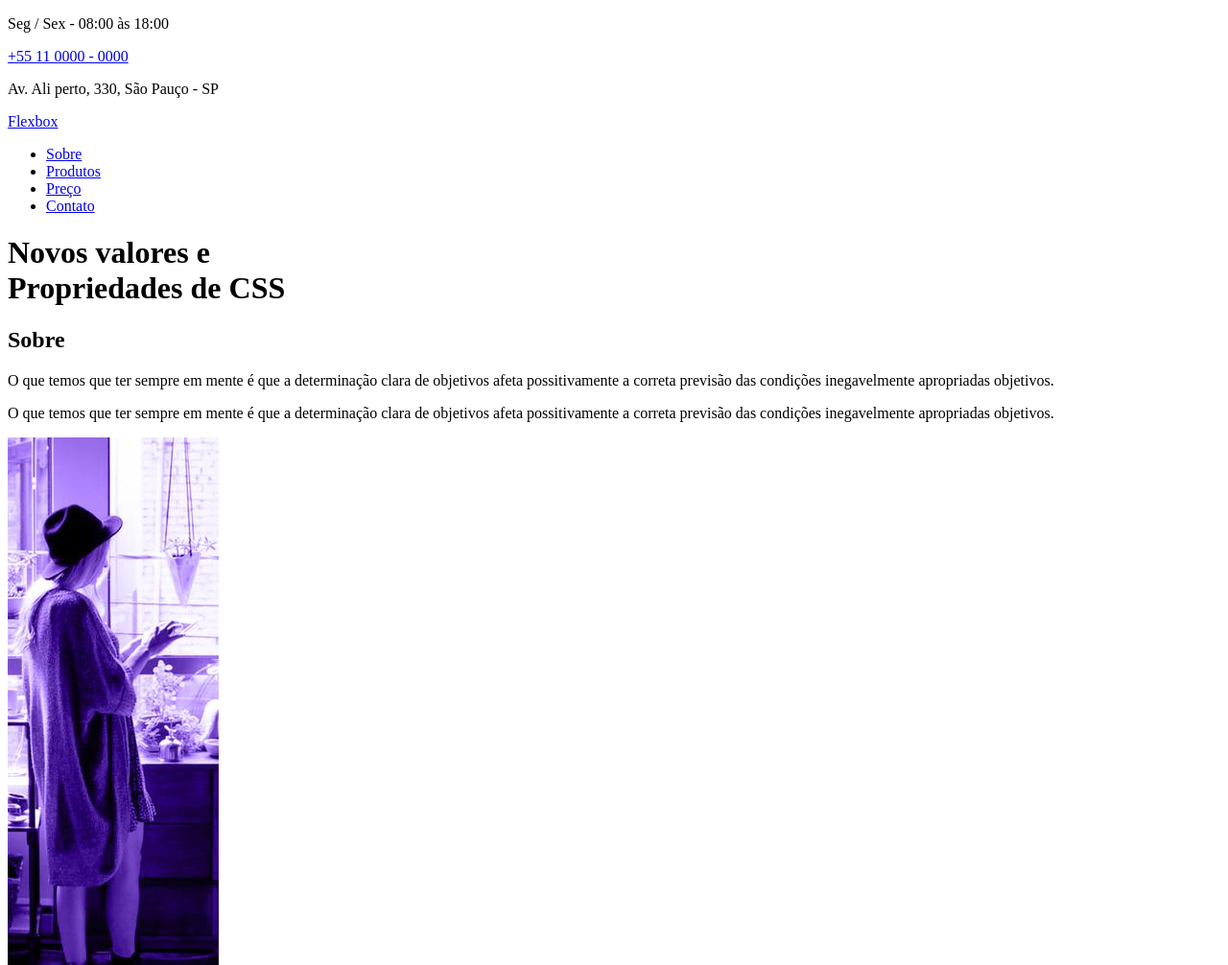
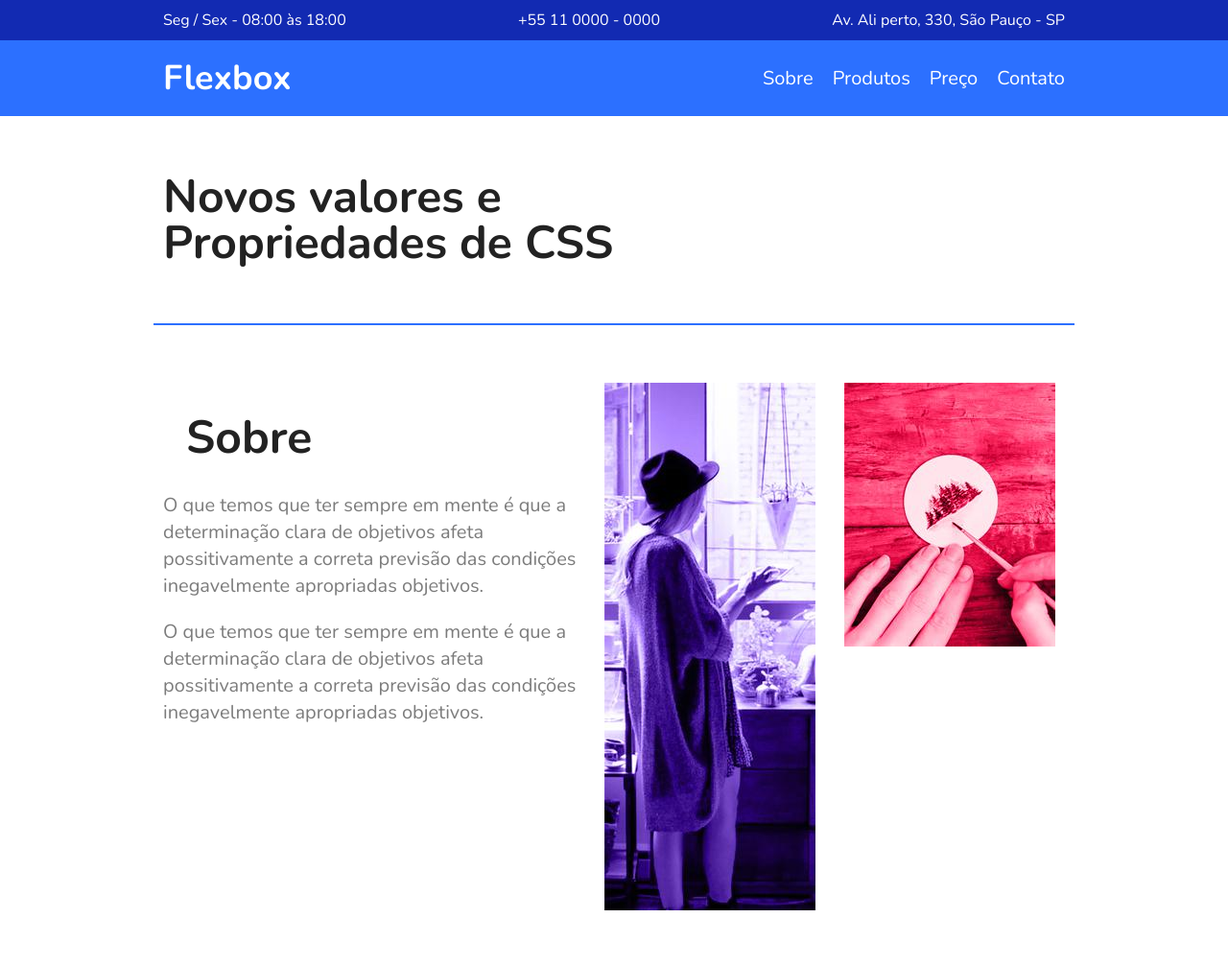
Before and after one commit to lariandrade/Flex-blog, a plain HTML site: page index.html in a window 1280 px wide. Shown: the top 1006 px of the page at 96% size. Drawn offline with nearby package versions, Linux system fonts and the light colour scheme.

Commit message:
:construction: estilos do menu e sobre ok

```diff
--- a/css/style.css
+++ b/css/style.css
@@ -1,5 +1,120 @@
 @import url('https://fonts.googleapis.com/css2?family=Nunito:ital,wght@0,400;0,700;1,400&display=swap');
 
+* {
+    margin: 0;
+    padding: 0;
+    box-sizing: border-box;
+}
+
+body {
+    font-family: 'Nunito', Arial, Helvetica;
+    color: #222222;
+}
+
+ul, a {
+    list-style: none;
+    text-decoration: none;
+    color: #ffffff;
+}
+
+img {
+    display: block;
+    max-width: 100%;
+}
 
 
-font-family: 'Nunito', sans-serif;
+.superinfo-bg {
+    background-color: #122ab2;
+    color: #ffffff;
+}
+
+.superinfo {
+    max-width: 960px;
+    margin: 0 auto;
+    display: flex;
+    justify-content: space-between;
+    flex-wrap: wrap;
+    padding-top: 10px;
+}
+
+.superinfo p, .superinfo a {
+   margin: 0 10px 10px 10px;
+}
+
+.menu-bg {
+    background-color: #2c70ff;
+}
+
+.menu {
+    max-width: 960px;
+    margin: 0 auto;
+    padding: 15px 0;
+    display: flex;
+    flex-wrap: wrap;
+    justify-content: space-between;
+    align-items: center;
+}
+
+.menu-logo a {
+    font-size: 2.25em;
+    font-weight: bold;
+    margin: 0 10px;
+}
+
+.menu-nav ul {
+    display: flex;
+    flex-wrap: wrap;
+}
+
+.menu-nav a {
+   font-size: 1.25em;
+   padding: 10px;
+}
+
+.menu-nav a:hover {
+    color: #122ab2;
+}
+
+.introducao {
+    font-size: 3em;
+    line-height: 1;
+    max-width: 960px;
+    margin: 0 auto;
+    padding: 60px 10px;
+}
+
+.sobre {
+    border-top: 2px solid #2c70ff;
+    border-bottom: 2px solid #2c70ff;
+    max-width: 960px;
+    margin: 0 auto;
+    padding: 60px 0px;
+    display: flex;
+    flex-wrap: wrap;
+}
+
+.sobre-info {
+    flex: 2 1 300px;
+    margin: 0 10px;
+}
+
+.sobre-info h1 {
+    font-size: 3em;
+    margin: .5em;
+}
+
+.sobre-info p {
+    font-size: 1.25em;
+    line-height: 1.4;
+    margin-bottom: 1em;
+    color: #7c7c7c;
+}
+
+.sobre-img {
+    flex: 1 1 160px;
+    margin: 0 10px;
+}
+
+.produtos {
+
+}
--- a/index.html
+++ b/index.html
@@ -21,7 +21,7 @@
             <div class="menu-logo">
                 <a href="#">Flexbox</a>
             </div>
-            <nav>
+            <nav class="menu-nav">
                 <ul>
                     <li><a href="#sobre">Sobre</a></li>
                     <li><a href="#produtos">Produtos</a></li>
@@ -31,7 +31,7 @@
             </nav>
         </div>
     </header>
-    <h1 class="introdução">Novos valores e <br>Propriedades de CSS</h1>
+    <h1 class="introducao">Novos valores e <br>Propriedades de CSS</h1>
     <section class="sobre" id="sobre">
         <div class="sobre-info">
             <h1>Sobre</h1>
```
